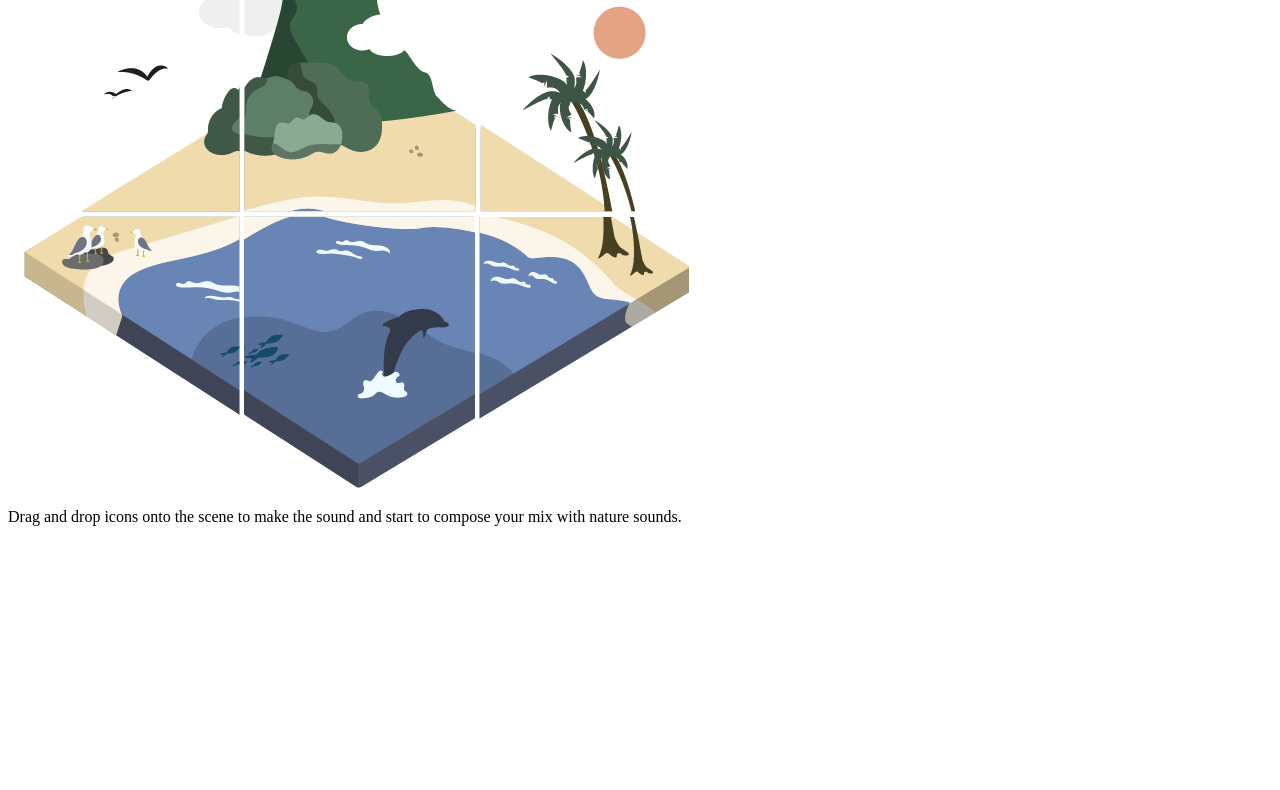
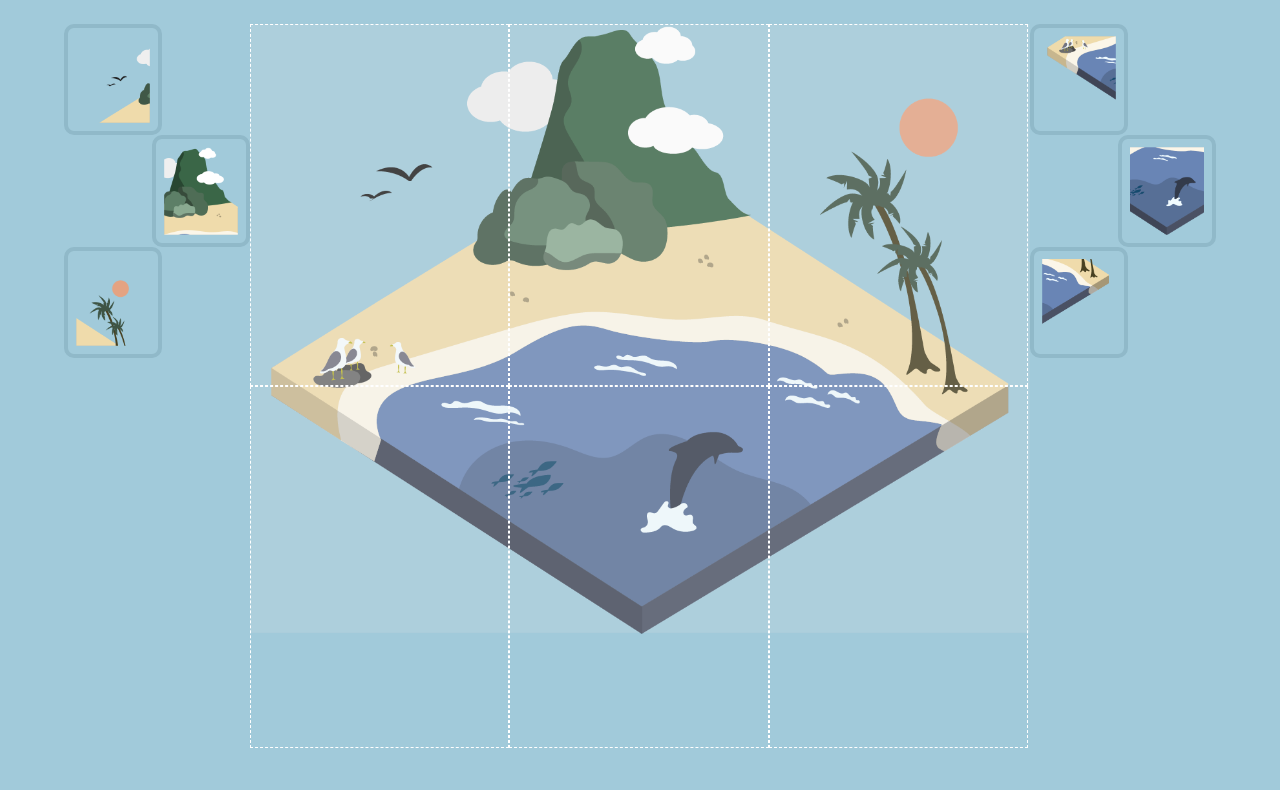
Before and after one commit to kfurlani/Furlani_K_Chow_J_musicMixer, a plain HTML site: page index.html in a window 1280 px wide. Shown: the part 140-930 px from the top of the page. Before the commit the page ends 800 px from the top, so only its background shows below. Drawn offline with Linux system fonts and the light colour scheme; the site is published under a folder, as on GitHub Pages, so addresses that start at the root find nothing; a web font is replaced by a local one.

Commit message:
fixed the CSS link

```diff
--- a/index.html
+++ b/index.html
@@ -8,7 +8,7 @@
   <link rel="preconnect" href="https://fonts.googleapis.com">
 <link rel="preconnect" href="https://fonts.gstatic.com" crossorigin>
 <link href="https://fonts.googleapis.com/css2?family=Mirza:wght@700&display=swap" rel="stylesheet">
-<link rel="stylesheet" href="/css/main.css" type="text/css">
+<link rel="stylesheet" href="css/main.css" type="text/css">
 </head>
 <body>
   <header id="headLine">
```
Also changed, not shown: 2 other files.
